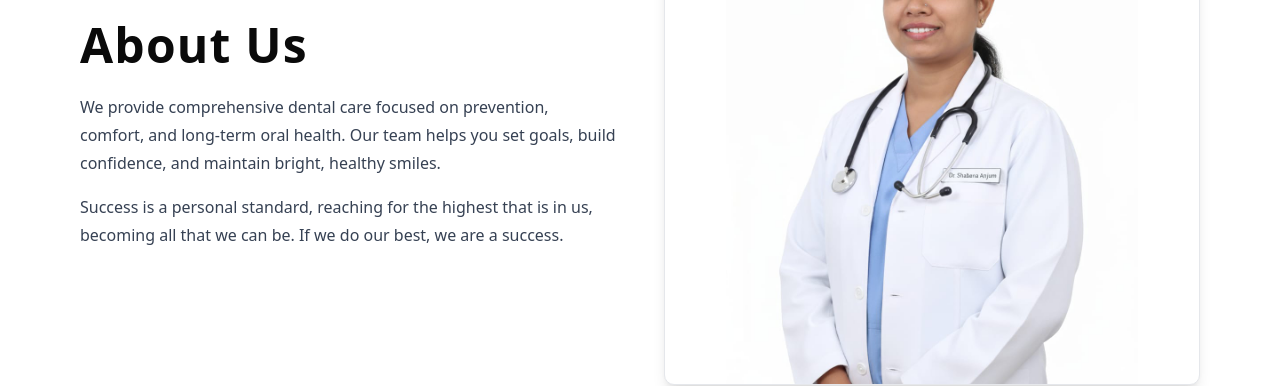
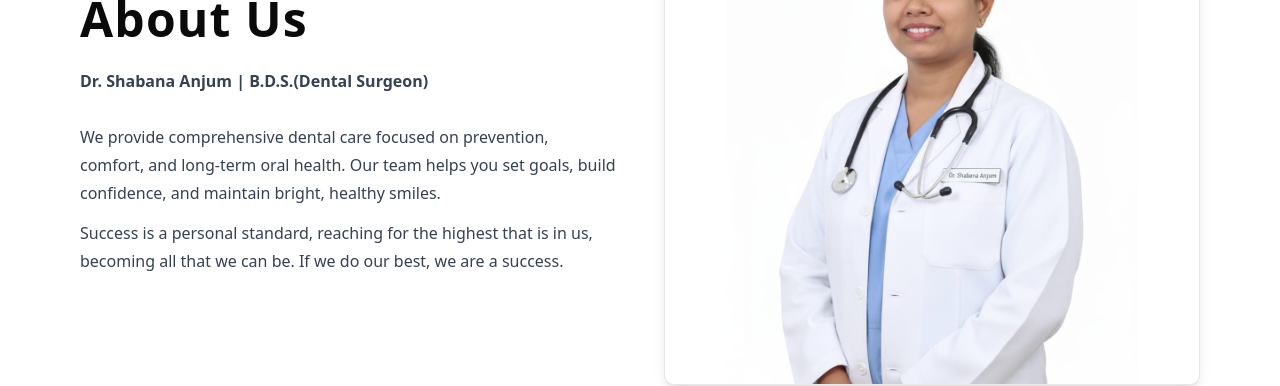
Before and after one commit to SyedImtiyaz-1/ZuniDentalClinic, a Next.js app: page /about in a window 1280 px wide. Shown: the part 300-686 px from the top of the page. Built offline with nearby package versions, Linux system fonts and the light colour scheme.

Commit message:
Final Push

```diff
--- a/src/app/about/page.tsx
+++ b/src/app/about/page.tsx
@@ -6,9 +6,10 @@ export default function AboutPage() {
       <div className="text-center md:text-left order-2 md:order-1">
         <h1 className="text-3xl sm:text-4xl md:text-5xl font-extrabold tracking-wide">About Us</h1>
         <p className="mt-6 text-gray-700 leading-7 text-sm sm:text-base">
+          <b className="text-base">Dr. Shabana Anjum | B.D.S.(Dental Surgeon) </b> <br /> <br />
           We provide comprehensive dental care focused on prevention, comfort, and long-term oral health. Our team helps you set goals, build confidence, and maintain bright, healthy smiles.
         </p>
-        <p className="mt-4 text-gray-700 leading-7 text-sm sm:text-base">
+        <p className="mt-3 text-gray-700 leading-7 text-sm sm:text-base">
           Success is a personal standard, reaching for the highest that is in us, becoming all that we can be. If we do our best, we are a success.
         </p>
       </div>
--- a/src/app/layout.tsx
+++ b/src/app/layout.tsx
@@ -16,7 +16,7 @@ const geistMono = Geist_Mono({
 });
 
 export const metadata: Metadata = {
-  title: "Zuni's Dental Clinic",
+  title: "Zuni's Dental Care",
   description: "Compassionate dental care and easy online booking",
 };
 
--- a/src/app/page.tsx
+++ b/src/app/page.tsx
@@ -126,6 +126,7 @@ export default function Home() {
         <div className="text-center md:text-left hidden md:block">
           <h2 className="text-3xl sm:text-4xl underline font-extrabold tracking-wide">About Us</h2>
           <p className="mt-6 text-gray-700 leading-7 text-sm sm:text-base">
+          <b className="text-base">Dr. Shabana Anjum | B.D.S.(Dental Surgeon) | Cosmetologist </b> <br /> <br />
             We provide comprehensive dental care focused on prevention, comfort, and long-term oral health. Our team helps you set goals, build confidence, and maintain bright, healthy smiles.
           </p>
           <div className="flex flex-col sm:flex-row gap-4 mt-6 justify-center md:justify-start">
@@ -157,6 +158,7 @@ export default function Home() {
         {/* Mobile-only text and buttons section */}
         <div className="md:hidden mt-8 text-center">
           <p className="text-gray-700 leading-7 text-sm mb-6">
+          <b className="text-base">Dr. Shabana Anjum | B.D.S.(Dental Surgeon) </b> <br />  <br />
             We provide comprehensive dental care focused on prevention, comfort, and long-term oral health. Our team helps you set goals, build confidence, and maintain bright, healthy smiles.
           </p>
           <div className="flex flex-col gap-4">
```
